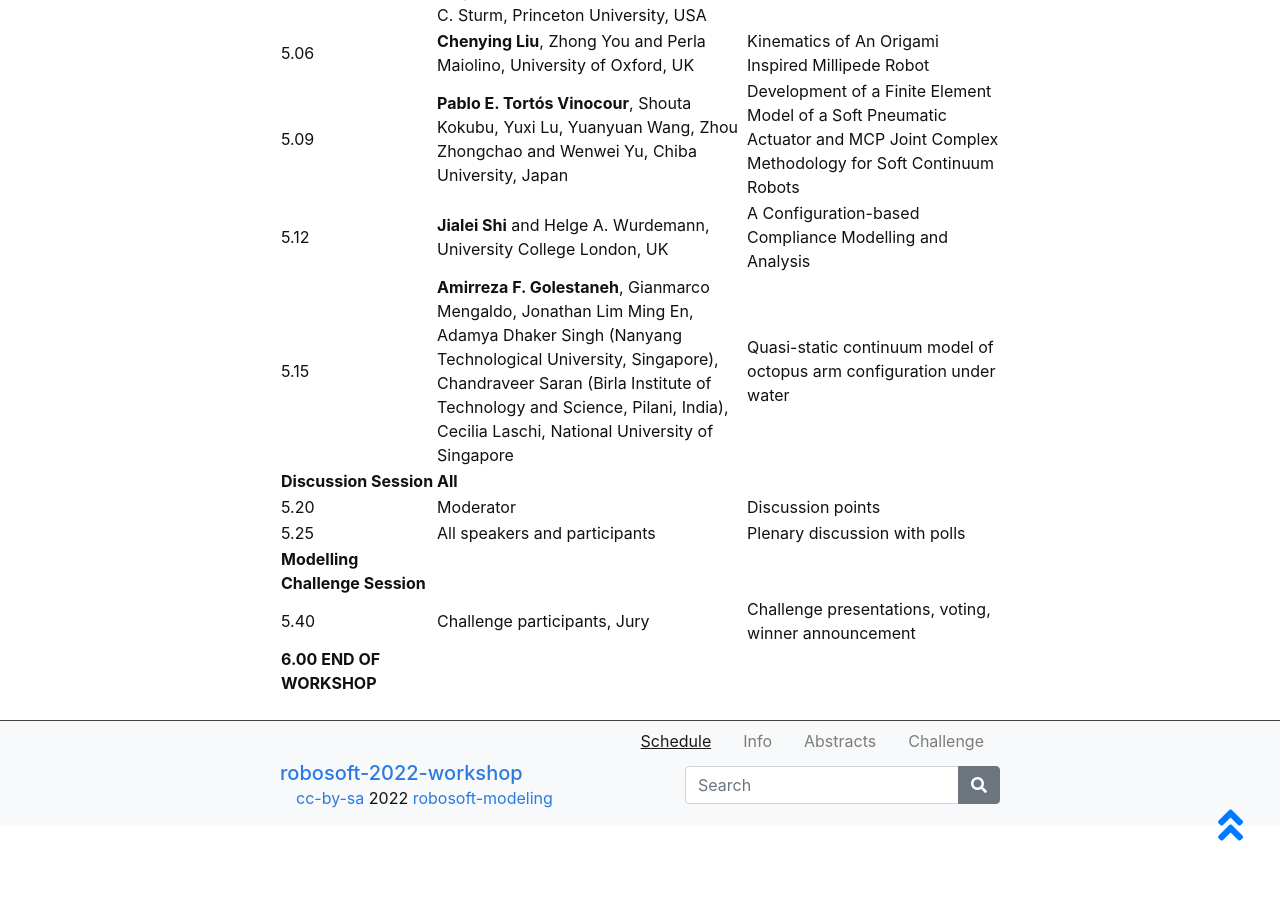
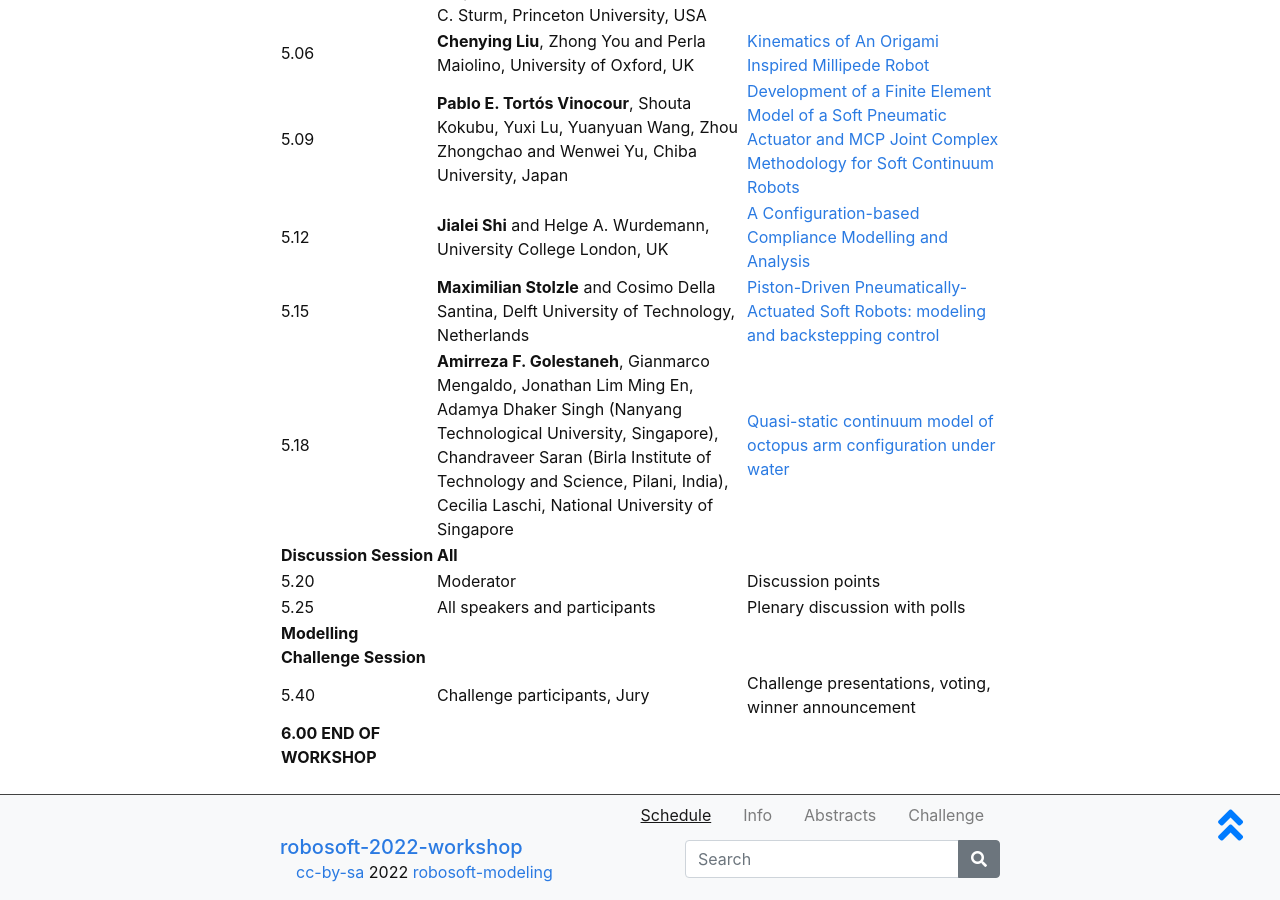
Before and after one commit to robosoft-modeling/robosoft-2022-workshop, a Jekyll site: the page built from content/1-schedule.md, in a window 1280 px wide and 900 px high, scrolled down 1121 px. Built offline with Jekyll 4.4.1, drawn with Linux system fonts in a browser that asks for light colours.

Commit message:
Update 1-schedule.md

```diff
--- a/content/1-schedule.md
+++ b/content/1-schedule.md
@@ -26,11 +26,12 @@
 4.45    | Steve Brunton                       | Modeling flow physics
 **Abstract Session** | |
 5.00    | __Hongying Zhang__, National University of Singapore | [Mechanics Modeling of Origami Robots](https://github.com/robosoft-modeling/robosoft-2022-workshop/blob/main/images/abstracts/zhang.pdf)
-5.03    | __Zhiwu Zheng__, Prakhar Kumar, Yenan Chen, Hsin Cheng, Sigurd Wagner, Minjie Chen, Naveen Verma and James C. Sturm, Princeton University, USA | Simulation and Demonstration of Planar Piezoelectric Soft Robots
-5.06    | __Chenying Liu__, Zhong You and Perla Maiolino, University of Oxford, UK | Kinematics of An Origami Inspired Millipede Robot
-5.09    | __Pablo E. Tortós Vinocour__, Shouta Kokubu, Yuxi Lu, Yuanyuan Wang, Zhou Zhongchao and Wenwei Yu, Chiba University, Japan | Development of a Finite Element Model of a Soft Pneumatic Actuator and MCP Joint Complex Methodology for Soft Continuum Robots
-5.12    | __Jialei Shi__ and Helge A. Wurdemann, University College London, UK | A Configuration-based Compliance Modelling and Analysis
-5.15    | __Amirreza F. Golestaneh__, Gianmarco Mengaldo, Jonathan Lim Ming En, Adamya Dhaker Singh (Nanyang Technological University, Singapore), Chandraveer Saran (Birla Institute of Technology and Science, Pilani, India), Cecilia Laschi, National University of Singapore | Quasi-static continuum model of octopus arm configuration under water
+5.03    | __Zhiwu Zheng__, Prakhar Kumar, Yenan Chen, Hsin Cheng, Sigurd Wagner, Minjie Chen, Naveen Verma and James C. Sturm, Princeton University, USA | [Simulation and Demonstration of Planar Piezoelectric Soft Robots](https://github.com/robosoft-modeling/robosoft-2022-workshop/blob/main/images/abstracts/zheng_etal.pdf)
+5.06    | __Chenying Liu__, Zhong You and Perla Maiolino, University of Oxford, UK | [Kinematics of An Origami Inspired Millipede Robot](https://github.com/robosoft-modeling/robosoft-2022-workshop/blob/main/images/abstracts/liu_etal.pdf)
+5.09    | __Pablo E. Tortós Vinocour__, Shouta Kokubu, Yuxi Lu, Yuanyuan Wang, Zhou Zhongchao and Wenwei Yu, Chiba University, Japan | [Development of a Finite Element Model of a Soft Pneumatic Actuator and MCP Joint Complex Methodology for Soft Continuum Robots](https://github.com/robosoft-modeling/robosoft-2022-workshop/blob/main/images/abstracts/vinocour_etal.pdf)
+5.12    | __Jialei Shi__ and Helge A. Wurdemann, University College London, UK | [A Configuration-based Compliance Modelling and Analysis](https://github.com/robosoft-modeling/robosoft-2022-workshop/blob/main/images/abstracts/shi_wurdemann.pdf)
+5.15    | __Maximilian Stolzle__ and Cosimo Della Santina, Delft University of Technology, Netherlands | [Piston-Driven Pneumatically-Actuated Soft Robots: modeling and backstepping control](https://github.com/robosoft-modeling/robosoft-2022-workshop/blob/main/images/abstracts/stolzle_santina.pdf)
+5.18    | __Amirreza F. Golestaneh__, Gianmarco Mengaldo, Jonathan Lim Ming En, Adamya Dhaker Singh (Nanyang Technological University, Singapore), Chandraveer Saran (Birla Institute of Technology and Science, Pilani, India), Cecilia Laschi, National University of Singapore | [Quasi-static continuum model of octopus arm configuration under water](https://github.com/robosoft-modeling/robosoft-2022-workshop/blob/main/images/abstracts/golenasteh_etal.pdf)
 **Discussion Session** | **All** |
 5.20    | Moderator                           | Discussion points
 5.25    | All speakers and participants       | Plenary discussion with polls
```
